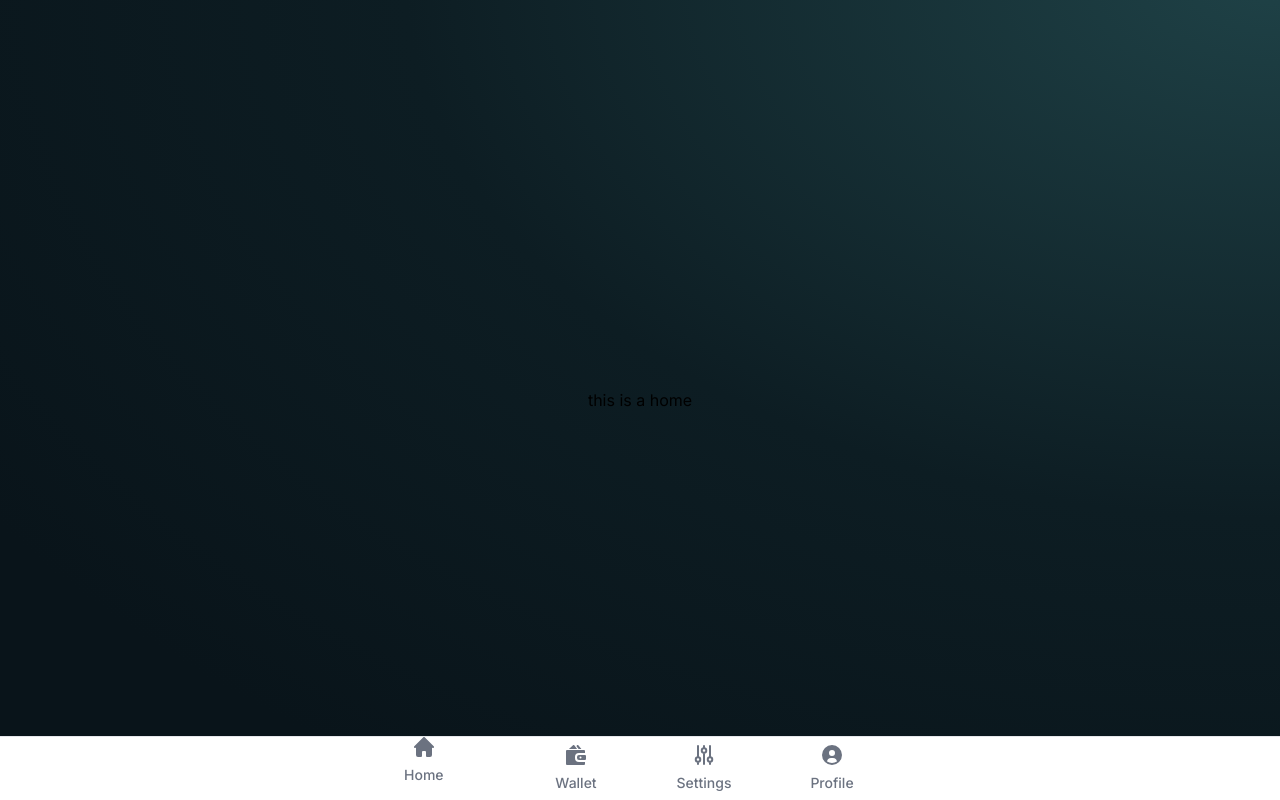
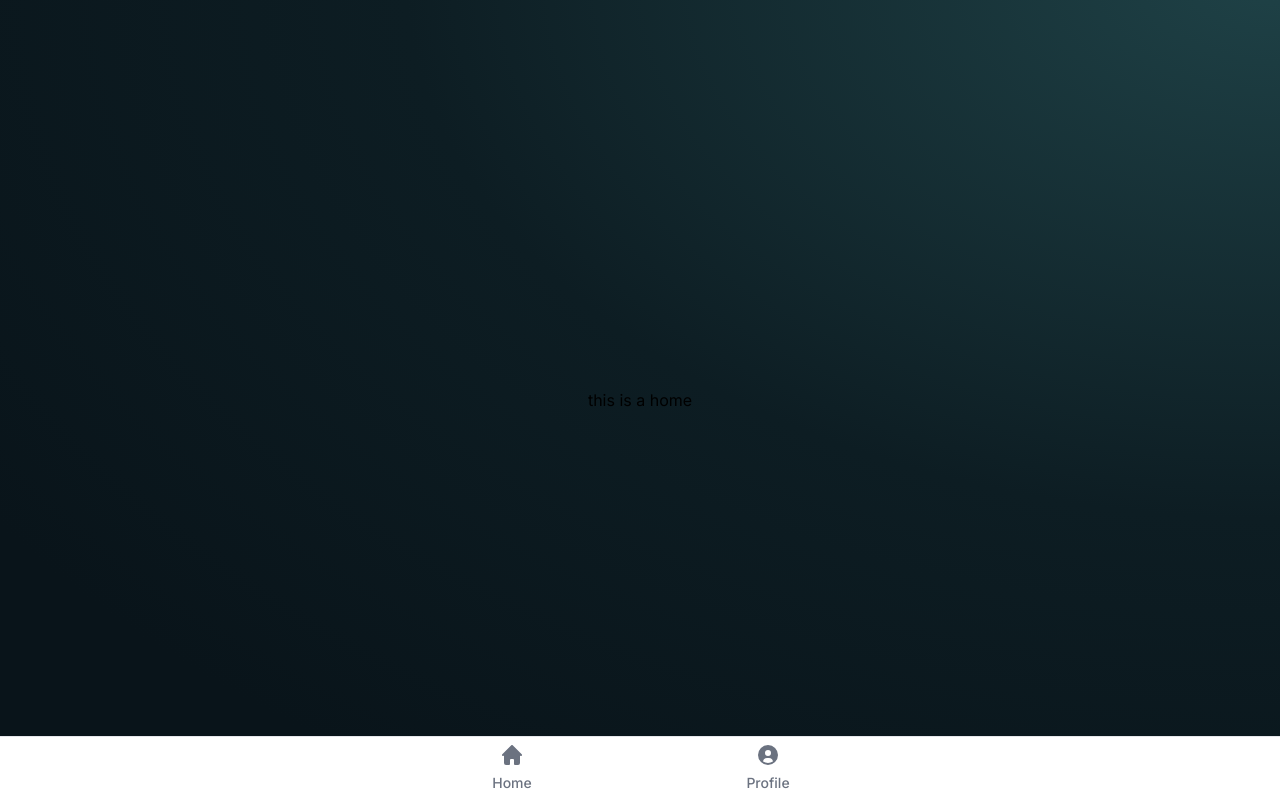
Before and after one commit to Nagitu/youapp-fullstack-test, a Next.js app in the folder frontend/: page /Home in a window 1280 px wide. Built offline with nearby package versions, Linux system fonts and the light colour scheme.

Commit message:
fix: navlink for bottom nav

```diff
--- a/frontend/app/Home/components/BottomNav.tsx
+++ b/frontend/app/Home/components/BottomNav.tsx
@@ -5,35 +5,18 @@ const BottomNav = () => {
   return (
     <>
     <div className="fixed bottom-0 left-0 z-50 w-full h-16 bg-white border-t border-gray-200 dark:bg-custom-radial-gradient dark:border-gray-600">
-    <div className="grid h-full max-w-lg grid-cols-4 mx-auto font-medium">
-        <Link href={'/Home'}> <button type="button" className="inline-flex flex-col items-center justify-center px-5 hover:bg-gray-50 dark:hover:bg-gray-800 group">
-            <svg className="w-5 h-5 mb-2 text-gray-500 dark:text-gray-400 group-hover:text-blue-600 dark:group-hover:text-blue-500" aria-hidden="true" xmlns="http://www.w3.org/2000/svg" fill="currentColor" viewBox="0 0 20 20">
+    <div className="grid h-full max-w-lg grid-cols-2 mx-auto font-medium">
+    <Link href='/Home' className="inline-flex flex-col items-center justify-center px-5 hover:bg-gray-50 dark:hover:bg-gray-800 group">
+    <svg className="w-5 h-5 mb-2 text-gray-500 dark:text-gray-400 group-hover:text-blue-600 dark:group-hover:text-blue-500" aria-hidden="true" xmlns="http://www.w3.org/2000/svg" fill="currentColor" viewBox="0 0 20 20">
                 <path d="m19.707 9.293-2-2-7-7a1 1 0 0 0-1.414 0l-7 7-2 2a1 1 0 0 0 1.414 1.414L2 10.414V18a2 2 0 0 0 2 2h3a1 1 0 0 0 1-1v-4a1 1 0 0 1 1-1h2a1 1 0 0 1 1 1v4a1 1 0 0 0 1 1h3a2 2 0 0 0 2-2v-7.586l.293.293a1 1 0 0 0 1.414-1.414Z"/>
             </svg>
             <span className="text-sm text-gray-500 dark:text-gray-400 group-hover:text-blue-600 dark:group-hover:text-blue-500">Home</span>
-        </button>
         </Link>
-
-        <button type="button"  className="inline-flex flex-col items-center justify-center px-5 hover:bg-gray-50 dark:hover:bg-gray-800 group">
-            <svg className="w-5 h-5 mb-2 text-gray-500 dark:text-gray-400 group-hover:text-blue-600 dark:group-hover:text-blue-500" aria-hidden="true" xmlns="http://www.w3.org/2000/svg" fill="currentColor" viewBox="0 0 20 20">
-                <path d="M11.074 4 8.442.408A.95.95 0 0 0 7.014.254L2.926 4h8.148ZM9 13v-1a4 4 0 0 1 4-4h6V6a1 1 0 0 0-1-1H1a1 1 0 0 0-1 1v13a1 1 0 0 0 1 1h17a1 1 0 0 0 1-1v-2h-6a4 4 0 0 1-4-4Z"/>
-                <path d="M19 10h-6a2 2 0 0 0-2 2v1a2 2 0 0 0 2 2h6a1 1 0 0 0 1-1v-3a1 1 0 0 0-1-1Zm-4.5 3.5a1 1 0 1 1 0-2 1 1 0 0 1 0 2ZM12.62 4h2.78L12.539.41a1.086 1.086 0 1 0-1.7 1.352L12.62 4Z"/>
-            </svg>
-            <span className="text-sm text-gray-500 dark:text-gray-400 group-hover:text-blue-600 dark:group-hover:text-blue-500">Wallet</span>
-        </button>
-        <button type="button" className="inline-flex flex-col items-center justify-center px-5 hover:bg-gray-50 dark:hover:bg-gray-800 group">
-            <svg className="w-5 h-5 mb-2 text-gray-500 dark:text-gray-400 group-hover:text-blue-600 dark:group-hover:text-blue-500" aria-hidden="true" xmlns="http://www.w3.org/2000/svg" fill="none" viewBox="0 0 20 20">
-                <path stroke="currentColor" stroke-linecap="round" stroke-linejoin="round" stroke-width="2" d="M4 12.25V1m0 11.25a2.25 2.25 0 0 0 0 4.5m0-4.5a2.25 2.25 0 0 1 0 4.5M4 19v-2.25m6-13.5V1m0 2.25a2.25 2.25 0 0 0 0 4.5m0-4.5a2.25 2.25 0 0 1 0 4.5M10 19V7.75m6 4.5V1m0 11.25a2.25 2.25 0 1 0 0 4.5 2.25 2.25 0 0 0 0-4.5ZM16 19v-2"/>
-            </svg>
-            <span className="text-sm text-gray-500 dark:text-gray-400 group-hover:text-blue-600 dark:group-hover:text-blue-500">Settings</span>
-        </button>
         <Link href='/Profile' className="inline-flex flex-col items-center justify-center px-5 hover:bg-gray-50 dark:hover:bg-gray-800 group">
-        {/* <button type="button"  className="inline-flex flex-col items-center justify-center px-5 hover:bg-gray-50 dark:hover:bg-gray-800 group"> */}
             <svg className="w-5 h-5 mb-2 text-gray-500 dark:text-gray-400 group-hover:text-blue-600 dark:group-hover:text-blue-500" aria-hidden="true" xmlns="http://www.w3.org/2000/svg" fill="currentColor" viewBox="0 0 20 20">
                 <path d="M10 0a10 10 0 1 0 10 10A10.011 10.011 0 0 0 10 0Zm0 5a3 3 0 1 1 0 6 3 3 0 0 1 0-6Zm0 13a8.949 8.949 0 0 1-4.951-1.488A3.987 3.987 0 0 1 9 13h2a3.987 3.987 0 0 1 3.951 3.512A8.949 8.949 0 0 1 10 18Z"/>
             </svg>
             <span className="text-sm text-gray-500 dark:text-gray-400 group-hover:text-blue-600 dark:group-hover:text-blue-500">Profile</span>
-        {/* </button> */}
         </Link>
     </div>
 </div>
```
